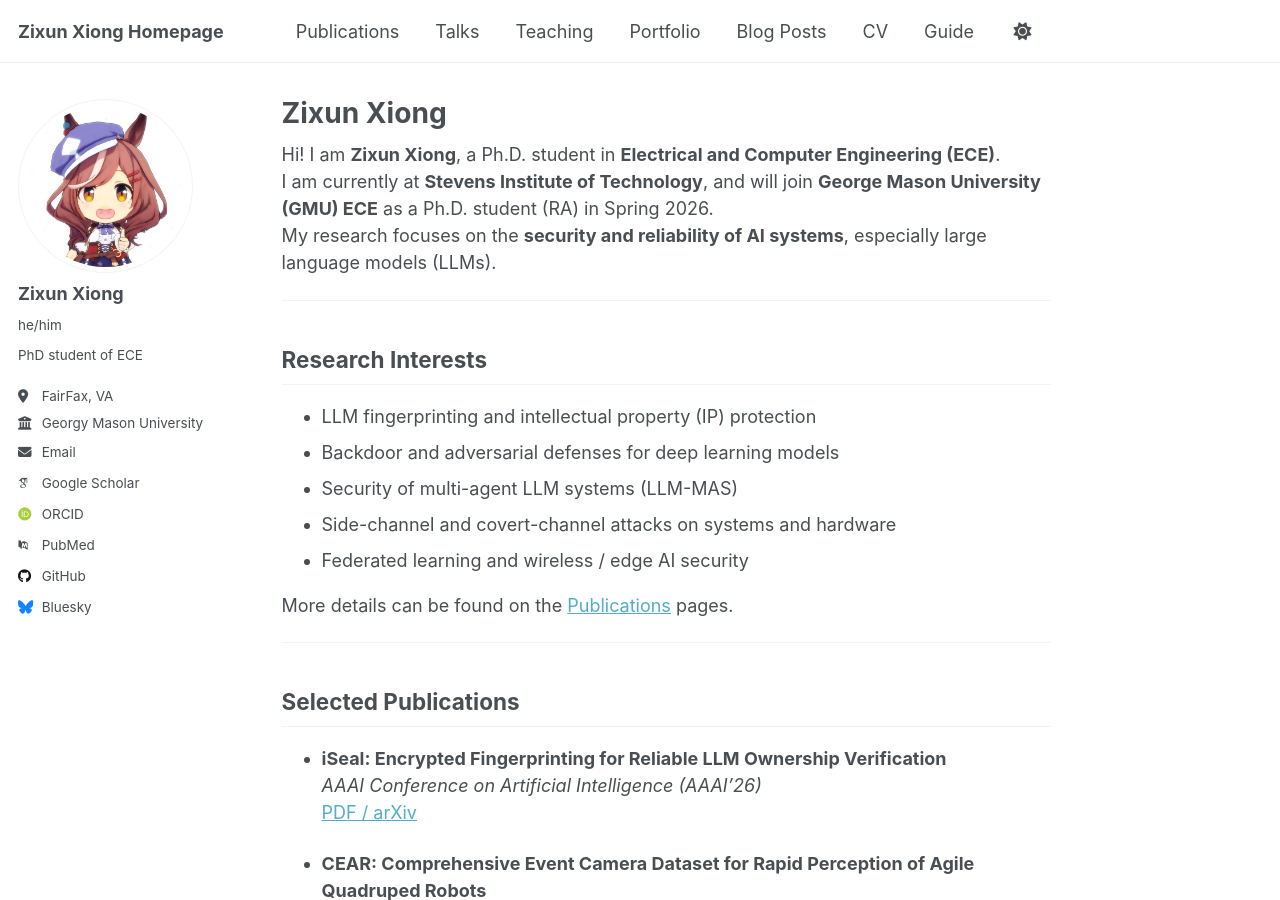
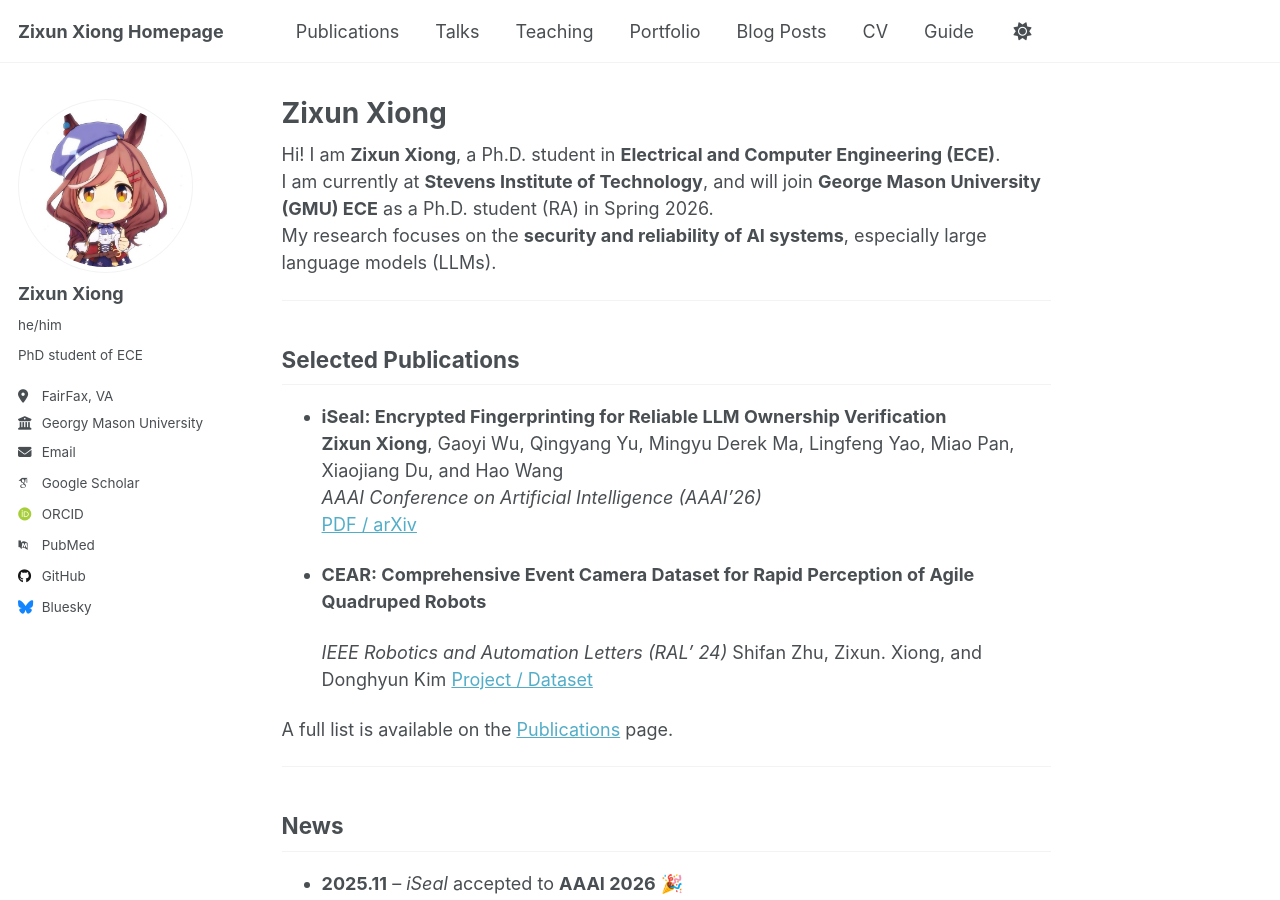
Before and after one commit to kitaharasetusna/zixun-xiong.github.io, a Jekyll site: the page built from _pages/about.md, in a window 1280 px wide and 900 px high. Built offline with Jekyll 4.4.1, drawn with Linux system fonts in a browser that asks for light colours; some web fonts are replaced; a script that is not in the unit is left out.

Commit message:
Revise about page by removing research interests
Removed research interests section and updated publication details.

```diff
--- a/_pages/about.md
+++ b/_pages/about.md
@@ -13,26 +13,17 @@ My research focuses on the **security and reliability of AI systems**, especiall
 
 ---
 
-## Research Interests
-
-- LLM fingerprinting and intellectual property (IP) protection
-- Backdoor and adversarial defenses for deep learning models
-- Security of multi-agent LLM systems (LLM-MAS)
-- Side-channel and covert-channel attacks on systems and hardware
-- Federated learning and wireless / edge AI security
-
-More details can be found on the [Publications](https://kitaharasetusna.github.io/zixun-xiong.github.io/) pages.
-
----
-
 ## Selected Publications
 
 - **iSeal: Encrypted Fingerprinting for Reliable LLM Ownership Verification**
+  **Zixun Xiong**, Gaoyi Wu, Qingyang Yu, Mingyu Derek Ma, Lingfeng Yao, Miao Pan, Xiaojiang Du, and Hao Wang
   *AAAI Conference on Artificial Intelligence (AAAI’26)*
   [PDF / arXiv](https://arxiv.org/pdf/2511.08905.pdf)
 
 - **CEAR: Comprehensive Event Camera Dataset for Rapid Perception of Agile Quadruped Robots**
+
   *IEEE Robotics and Automation Letters (RAL' 24)*
+  Shifan Zhu, Zixun. Xiong, and Donghyun Kim
   [Project / Dataset](https://daroslab.github.io/cear/)
 
 A full list is available on the [Publications](https://kitaharasetusna.github.io/zixun-xiong.github.io/publications/) page.
```
